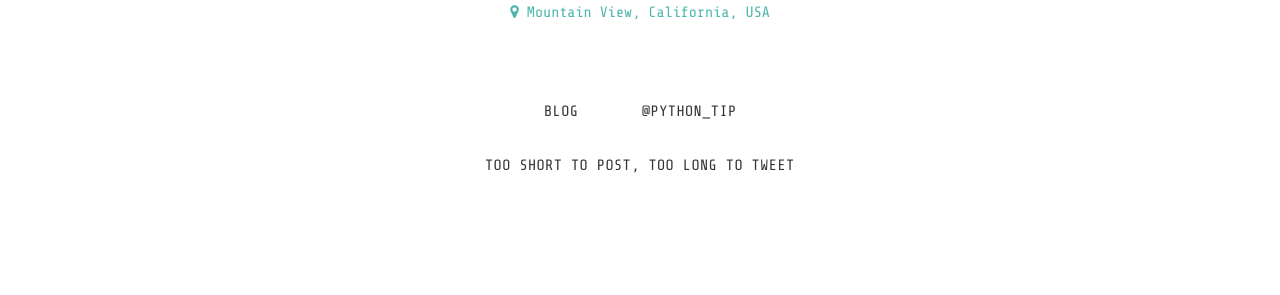
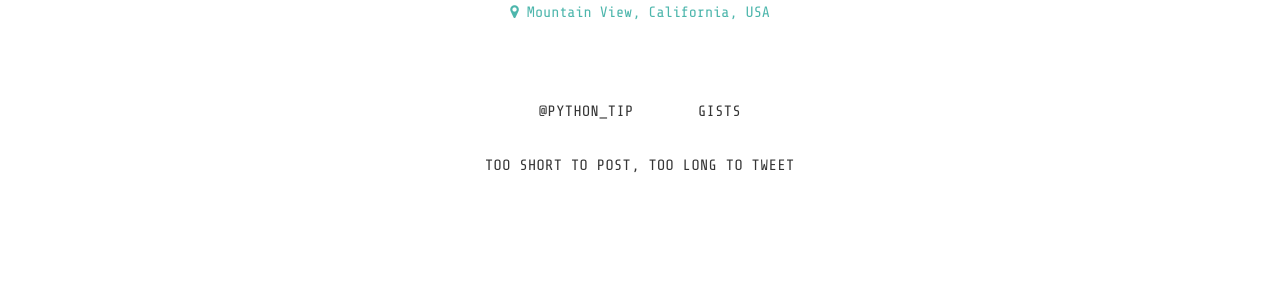
Before and after one commit to simecek/simecek.github.io, a Jekyll site: the page built from index.html, in a window 1280 px wide. Shown: the part 240-535 px from the top of the page. Built offline with Jekyll 4.4.1, drawn with Linux system fonts in a browser that asks for light colours; some web fonts are replaced.

Commit message:
Update _config.yml

```diff
--- a/_config.yml
+++ b/_config.yml
@@ -19,8 +19,8 @@ g_analytics: "UA-90647482-1"
 isolang: en
 close_btn: "Close"
 home_btn: "Home"
-projects_btn: "@python_tip"
-posts_btn: "Blog"
+projects_btn: "Gists"
+posts_btn: "@python_tip"
 middle_btn: "Too short to post, too long to tweet"
 
 imprint_btn: ""
```
